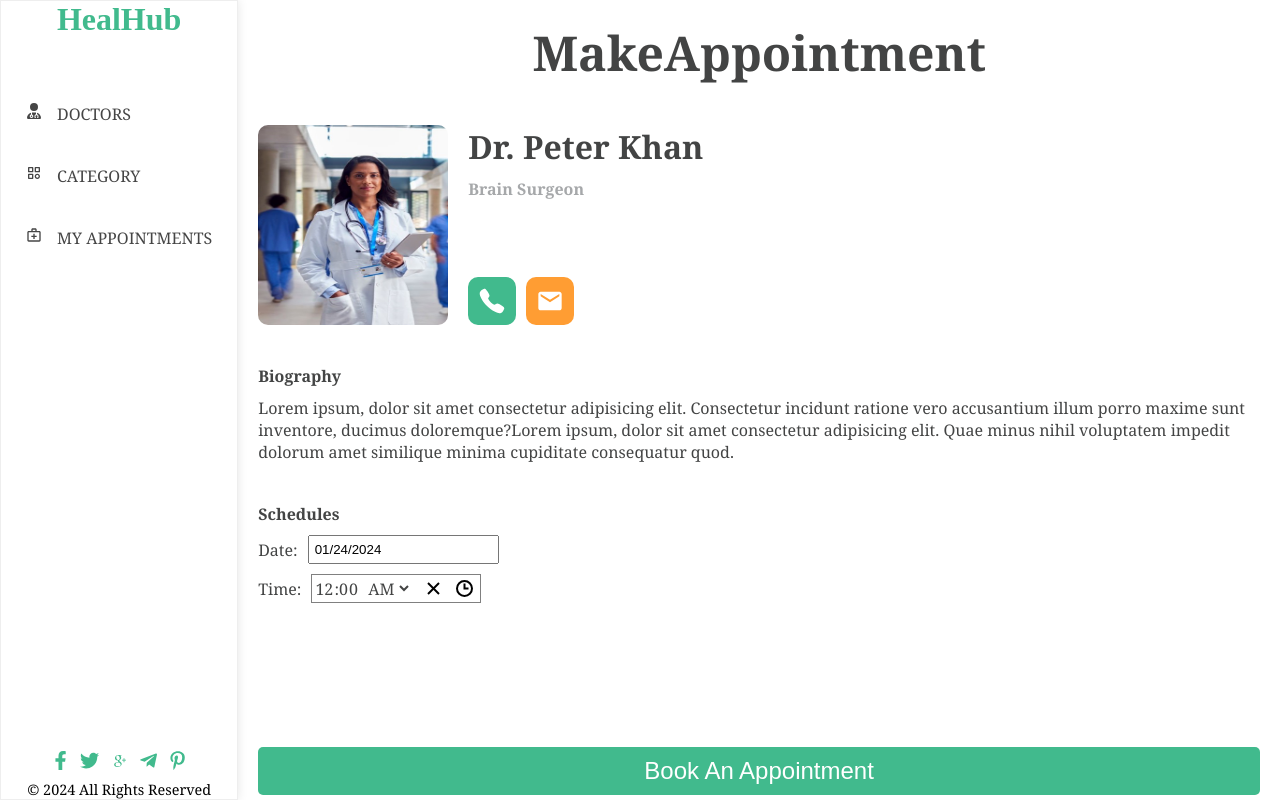
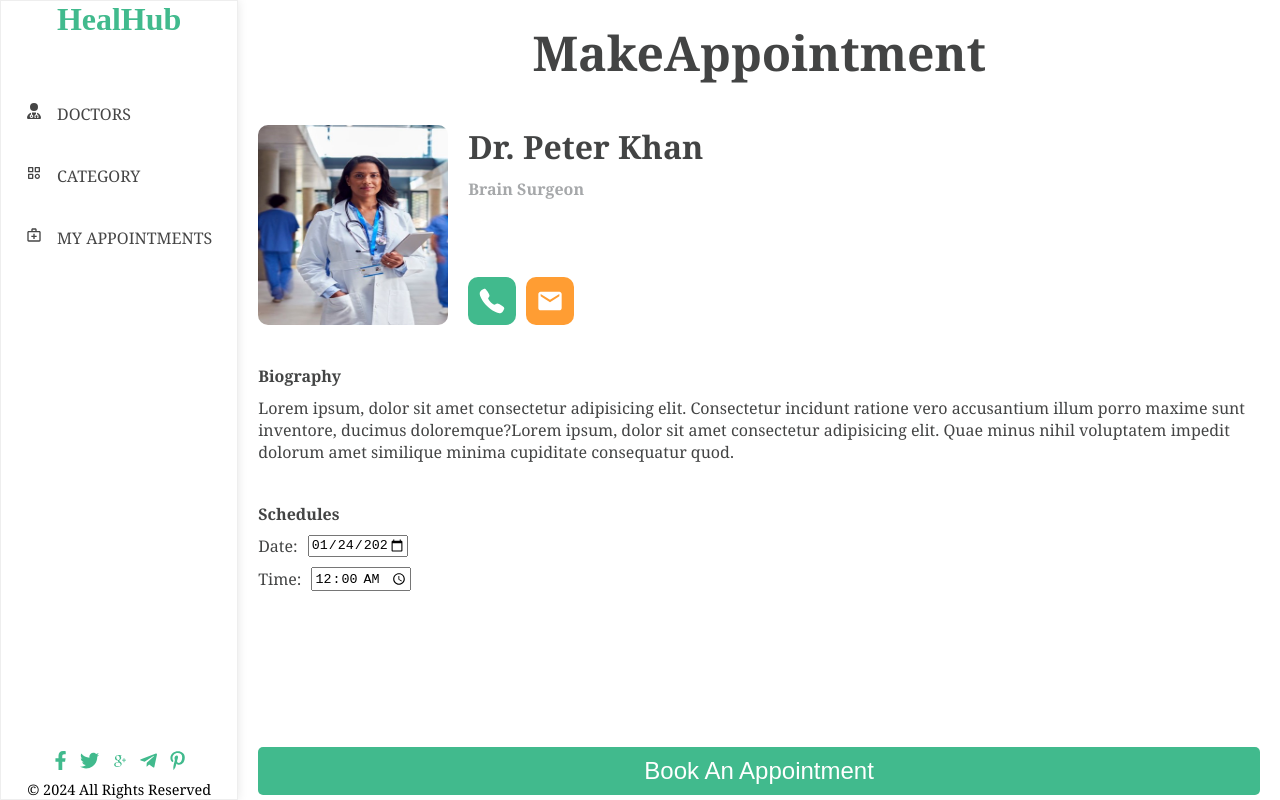
Before and after one commit to Lawmsangi/medical-appointment-app, a React (Create React App) app: page / in a window 1280 px wide. Both pictures are taken after a click on the element 759 px from the left and 305 px from the top of the page. Built offline with nearby package versions, Linux system fonts and the light colour scheme; the HTML template or start-up script is replaced by a standard one.

Commit message:
Remove react date and time picker add normal input instead

```diff
--- a/src/components/MakeAppointment.jsx
+++ b/src/components/MakeAppointment.jsx
@@ -1,12 +1,8 @@
-import React, {useState} from 'react';
+import React, { useState } from 'react';
 import { useLocation, useNavigate } from 'react-router-dom';
 import '../styles/MakeAppointment.css';
-import { IoCall } from "react-icons/io5";
-import { MdEmail } from "react-icons/md";
-import DatePicker from 'react-datepicker';
-import 'react-datepicker/dist/react-datepicker.css';
-import TimePicker from 'react-time-picker';
-import 'react-time-picker/dist/TimePicker.css';
+import { IoCall } from 'react-icons/io5';
+import { MdEmail } from 'react-icons/md';
 import { useDispatch } from 'react-redux';
 import { addAppointment } from '../redux/appointmentsSlice';
 
@@ -28,12 +24,27 @@ function MakeAppointment() {
   const dispatch = useDispatch();
   const navigate = useNavigate();
 
+  const formatDate = (date) => {
+    // Implement your date formatting logic here
+    return date.toISOString().split('T')[0];
+  };
+
+  const formatTime = (time) => {
+    // Implement your time formatting logic here
+    return time;
+  };
+
+  const getCurrentDate = () => {
+    // Implement your logic to get the current date
+    return formatDate(new Date());
+  };
+
   const handleBookAppointment = () => {
     const newAppointment = {
       id: Math.floor(Math.random() * 1000) + 1,
       doctor: doctor.name,
       image: doctor.image,
-      date: JSON.stringify(selectedDate),
+      date: formatDate(selectedDate),
       time: selectedTime,
       speciality: doctor.speciality,
     };
@@ -48,40 +59,43 @@ function MakeAppointment() {
   return (
     <div className='make-appointment'>
       <h1>MakeAppointment</h1>
-      <div className="appointment-doctor">
-        <img src={doctor.image} alt="image" />
-        <div className="info-icons">
-          <div className="doctor-info">
+      <div className='appointment-doctor'>
+        <img src={doctor.image} alt='image' />
+        <div className='info-icons'>
+          <div className='doctor-info'>
             <h3>{doctor.name}</h3>
             <p>{doctor.speciality}</p>
           </div>
-          <div className="appointment-icons">
-            <IoCall className='call-icon'/>
-            <MdEmail className='email-icon'/>
+          <div className='appointment-icons'>
+            <IoCall className='call-icon' />
+            <MdEmail className='email-icon' />
           </div>
         </div>
       </div>
-      <div className="biography">
+      <div className='biography'>
         <h4>Biography</h4>
         <p>{doctor.biography}</p>
       </div>
 
-      <div className="schedules">
+      <div className='schedules'>
         <h4>Schedules</h4>
         <div className='schedules-date'>
           <label>Date:</label>
-          <DatePicker
-            selected={selectedDate}
-            onChange={handleDateChange}
-            minDate={new Date()}
+          <input
+            type='date'
+            value={formatDate(selectedDate)}
+            onChange={(e) => handleDateChange(new Date(e.target.value))}
+            min={getCurrentDate()}
             className='date-picker'
           />
         </div>
+
         <div className='schedules-time'>
           <label>Time:</label>
-            <TimePicker
-              value={selectedTime}
-              onChange={handleTimeChange}
+          <input
+            type='time'
+            value={formatTime(selectedTime)}
+            onChange={(e) => handleTimeChange(e.target.value)}
             className='time-picker'
           />
         </div>
--- a/src/styles/MakeAppointment.css
+++ b/src/styles/MakeAppointment.css
@@ -95,24 +95,16 @@
     gap: 10px;
 }
 
-.schedules-date {
-    display: flex;
-    gap: 10px;
-    align-items: center;
-}
-
-.date-picker {
-    padding: 5px;
-}
-
+.schedules-date,
 .schedules-time {
     display: flex;
     gap: 10px;
     align-items: center;
 }
 
+.date-picker,
 .time-picker {
-    width: 170px
+    width: 100px;
 }
 
 input:focus {
```
Lines whose indentation alone changed are shown as unchanged.
